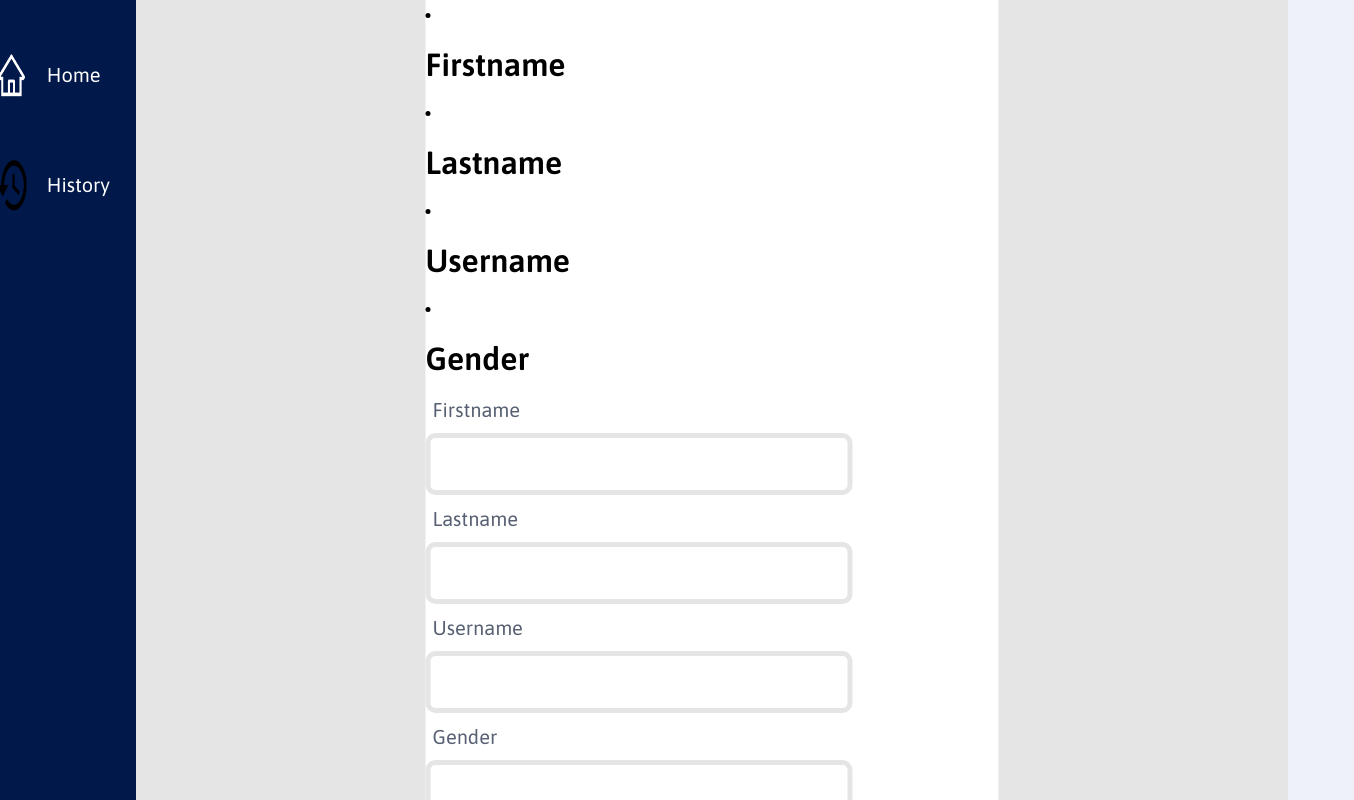
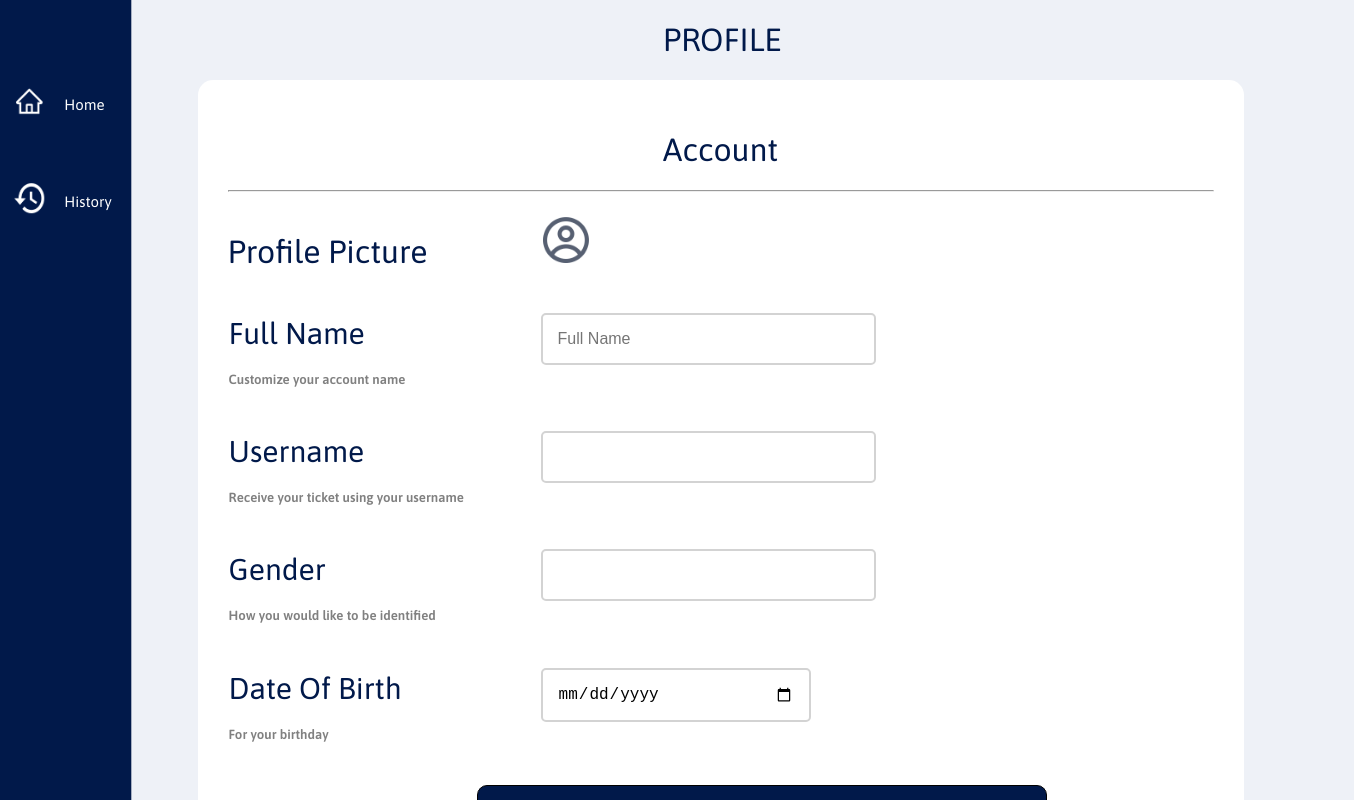
Before and after one commit to Amotul-raheem/park-ui, a React (Create React App) app: page /user-profile in a window 1280 px wide. Shown: the top 800 px of the page, 1354 px wide, since content can reach past the window. Built offline with nearby package versions, Linux system fonts and the light colour scheme.

Commit message:
created user profile

```diff
--- a/src/components/HomePage/HomePage.css
+++ b/src/components/HomePage/HomePage.css
@@ -99,6 +99,11 @@
     color: white;
 }
 
+.header-nav-bar button:hover {
+    background-color: #425A8A;
+    color: #FFFFFF;
+}
+
 .homepage-text-container {
     position: relative;
     width: 100%;
--- a/src/components/UserProfile/UserProfile.css
+++ b/src/components/UserProfile/UserProfile.css
@@ -1,38 +1,44 @@
 .user-profile {
+    position: relative;
+    top: 0;
     height: 100%;
-    position: fixed;
-    top: 0;
-    overflow-x: hidden;
 }
 
-.user-profile logo-container {
-    width: 10%;
-    left: 0;
-    background-color: #000000;
+.profile-header-name {
+    position: relative;
+    color: #01194A;
+    font-weight: lighter;
+    text-align: center;
+    right: -6.5%;
 }
 
 .user-profile-container {
-    margin-left: 10%;
-    background-color: #E5E5E5;
-    width: 90%;
+    background: white;
+    margin-left: 15%;
+    width: 78%;
+    padding: 30px;
+    justify-content: center;
+    border-radius: 15px;
 }
 
-.user-profile-form {
-    position: absolute;
-    top: 50%;
-    left: 50%;
-justify-content: center;
-    border-radius: 15px;
-    background-color: #FFFFFF;
-    transform: translate(-50%, -50%);
+.profile-header {
+    text-align: center;
+    color: #01194A;
+    font-weight: lighter;
 }
 
-.user-profile-header {
-    text-align: center;
-    padding-bottom: 10px;
+.user-profile-button-container {
+    padding-bottom: 30px;
+    padding-top: 20px;
+    margin-left: 25%;
+}
+
+.profile-image {
+    width: 50px;
+    margin-left: 108px;
+}
+
+.profile-picture-name {
+    font-weight: normal;
     color: #01194A;
-    font-weight: normal;
-    font-size: 40px;
-    line-height: 46px;
-    font-style: normal;
 }
--- a/src/components/UserProfile/UserProfile.js
+++ b/src/components/UserProfile/UserProfile.js
@@ -1,94 +1,53 @@
-import React, {useState} from "react";
+import React from "react";
 import "./UserProfile.css"
 import ProfileInput from "../common/ProfileInput/ProfileInput";
 import FormButton from "../common/FormButton/FormButton";
+import profile from "../../../src/images/profile.png"
 import SideBar from "../common/SideBar/SideBar";
-import {INPUT_REGEX, INPUTS} from "../constants/InputValidation";
+
 
 function UserProfile() {
-    const [canSubmitInput, setCanSubmitInput] = useState(true)
-    const [values, setValues] = useState({
-        Firstname: "",
-        Lastname: "",
-        Username: "",
-        Gender: "",
-        DateOfBirth: ""
-
-    })
-    const inputs = [
-        INPUTS.FIRSTNAME,
-        INPUTS.LASTNAME,
-        INPUTS.USERNAME,
-        INPUTS.GENDER,
-        INPUTS.DATE_OF_BIRTH
-    ]
-
-
-    function handleChange(e) {
-        setCanSubmitInput(true)
-        e.preventDefault()
-        setValues({
-            ...values,
-            [e.target.name]: e.target.value
-        })
-    }
-
-    function handleUserProfile(e) {
-        e.preventDefault()
-        let validationPassed = validateUserProfileInputs(values)
-        if (validationPassed) {
-            setCanSubmitInput(true)
-            console.log(values)
-        } else {
-            setCanSubmitInput(false)
-
-        }
-    }
-
-    const validateUserProfileInputs = (values) => {
-        const firstnamePassValidation = INPUT_REGEX.EMAIL_REGEX.regex.test(values.firstname)
-        const lastnamePassValidation = INPUT_REGEX.EMAIL_REGEX.regex.test(values.lastname)
-        const usernamePassValidation = INPUT_REGEX.EMAIL_REGEX.regex.test(values.username)
-        const genderPassValidation = INPUT_REGEX.EMAIL_REGEX.regex.test(values.gender)
-        const dateOfBirthPassValidation = INPUT_REGEX.PASSWORD_REGEX.regex.test(values.dateOfBirth)
-
-        return firstnamePassValidation === true && lastnamePassValidation === true && usernamePassValidation === true && genderPassValidation === true && dateOfBirthPassValidation === true;
-    }
-
 
     return (
         <div className="user-profile">
-            <div className="user-profile logo-container">
-                <SideBar/>
-            </div>
-            <div className="user-profile user-profile-container">
-                <h1 className="user-profile-header"> Profile</h1>
+            <div>
+                <SideBar/></div>
+            <h1 className="profile-header-name">PROFILE</h1>
+            <div className="user-profile-container">
+                <h1 className="profile-header">Account</h1>
+                <hr/>
+                <h1 className="profile-picture-name">Profile Picture <img src={profile} alt="profile-image"
+                                                                          className="profile-image"/></h1>
+                <ProfileInput
+                    label="Full Name"
+                    type="text"
+                    description="Customize your account name"
+                    placeholder="Full Name"
+                />
+                <ProfileInput
+                    label="Username"
+                    type="text"
+                    description="Receive your ticket using your username"
 
-                <div className="user-profile-form">
-                    <h1 className="user-profile-header"> Account</h1>
-                    <div className="user-profile-content">
-                        <li><h1> Profile Picture</h1></li>
-                        <li><h1> Firstname</h1></li>
-                        <li><h1> Lastname</h1></li>
-                        <li><h1> Username</h1></li>
-                        <li><h1> Gender</h1></li>
+                />
+                <ProfileInput
+                    label="Gender"
+                    description="How you would like to be identified"
 
-
-                    </div>
-                    {inputs.map((input) => (
-                        <ProfileInput
-                            key={input.id}
-                            {...input}
-                            value={values[input.name]}
-                            handleChange={handleChange}
-                        />
-                    ))}
+                />
+                <ProfileInput
+                    label="Date Of Birth"
+                    type="date"
+                    description="For your birthday"
+                />
+                <div className="user-profile-button-container">
                     <FormButton
                         name={"Save Changes"}
-                        onClick={handleUserProfile}
                     />
                 </div>
             </div>
+
+
         </div>
     )
 }
--- a/src/components/common/FormButton/FormButton.js
+++ b/src/components/common/FormButton/FormButton.js
@@ -1,8 +1,8 @@
 import "./FormButton.css";
 
-function FormButton(props){
+function FormButton(props) {
 
-    return(
+    return (
         <div className="form-button-container">
             <button className="form-button" onClick={props.onClick}>{props.name}</button>
         </div>
--- a/src/components/common/ProfileInput/ProfileInput.css
+++ b/src/components/common/ProfileInput/ProfileInput.css
@@ -1,40 +1,28 @@
 .profile-input {
-    font-size: 20px;
-    color: #576072;
+    padding-top: 20px;
 }
 
-.profile-header-name {
-    text-transform: capitalize;
-    padding: 7px;
+.profile-input input {
+    position: relative;
+    color: black;
+    border: 2px solid lightgray;
+    width: 100%;
+    padding: 15px;
+    font-size: 1rem;
+    background-color: #FFFFFF;
+    border-radius: 5px;
+    margin-left: 60px;
 }
 
-.profile-input-field-container {
-    padding-top: 12px;
-    padding-bottom: 12px;
+.profile-input-label {
+    width: 250px;
 }
 
-.profile-input-field {
-    border-radius: 10px;
-    width: 400px;
-    height: 50px;
-    padding-left: 15px;
-    outline: none;
-    border: 5px solid #E5E5E5;
-    background-color: #FFFFFF;
-    font-size: 22px;
-    font-style: normal;
-    font-family: Asap;
-    color: #576072;
+.profile-name {
+    font-size: 30px;
+    color: #01194A;
 }
-.error-text{
-    font-size: 12px;
-    padding: 3px;
-    color: #800000;
-    display: none;
+
+.profile-description {
+    color: gray;
 }
-input:invalid[focused = "true"]{
-    border: 1px solid #800000;
-}
-input:invalid[focused = "true"] ~ span{
-    display: block;
-}
--- a/src/components/common/ProfileInput/ProfileInput.js
+++ b/src/components/common/ProfileInput/ProfileInput.js
@@ -1,32 +1,28 @@
 import "./ProfileInput.css";
-import {useState} from "react";
+
 
 function ProfileInput(props) {
-    const [focused, setFocused] = useState(false)
-    const {name, label, handleChange, type, errorMessage, ...inputProps} = props
-
-    function handleFocus(e) {
-        setFocused(true)
-
-    }
+    const {label, description, name, type, placeholder} = props
 
     return (
         <div className="profile-input">
-            <label className="profile-header-name"> {label} </label>
+            <tr>
+                <td>
+                    <div className="profile-input-label"><label className="profile-name">{label}</label>
+                        <h5 className="profile-description">{description}</h5></div>
+                </td>
+                <td>
                     <div className="profile-input-field-container">
-                <input {...inputProps}
+                        <input
                             className="profile-input-field"
                             name={name}
                             type={type}
-                       onChange={handleChange}
-                       onBlur={handleFocus}
-                       onFocus={() =>
-                           name === "confirmPassword" && setFocused(true)
-                       }
-                       focused={focused.toString()}
+                            placeholder={placeholder}
                         />
-                <span className="error-text"> {errorMessage}</span>
                     </div>
+                </td>
+            </tr>
+
         </div>
     )
 }
--- a/src/components/common/SideBar/SideBar.css
+++ b/src/components/common/SideBar/SideBar.css
@@ -1,18 +1,28 @@
 .sidebar {
+    position: absolute;
+    top: 50%;
+    height: 100%;
+    transform: translate(-50%, -50%);
+    background: #01194A;
+    padding-top: 50px;
 
-    position: absolute;
-    top: 20%;
-    left: 10%;
-    transform: translate(-50%, -50%);
 }
-.sidebar img{
+
+.sidebar-content {
+    margin-top: 40px;
+    padding-left: 100px;
+}
+
+.sidebar img {
     width: 30px;
+    height: 30px;
 }
 
 .sidebar h1 {
-    font-size: 20px;
+    font-size: 15px;
     font-weight: normal;
     padding-left: 20px;
+    padding-right: 20px;
     color: #FFFFFF;
     text-decoration: none;
 }
@@ -20,6 +30,6 @@
 .sidebar .logo-link {
     padding-left: 30px;
     display: flex;
-padding-bottom: 60px;
+    padding-bottom: 60px;
     text-decoration: none;
 }
--- a/src/components/common/SideBar/SideBar.js
+++ b/src/components/common/SideBar/SideBar.js
@@ -8,6 +8,7 @@ import React from "react";
 function SideBar() {
     return (
         <div className="sidebar">
+            <div className="sidebar-content">
                 <Link className="logo-link" to={"/"}>
                     <img src={home} alt="home-image" className="home-image"/>
                     <h1>Home</h1>
@@ -17,6 +18,8 @@ function SideBar() {
                     <h1>History</h1>
                 </Link>
             </div>
+
+        </div>
     )
 }
 
--- a/src/components/constants/InputValidation.js
+++ b/src/components/constants/InputValidation.js
@@ -13,20 +13,6 @@ export const INPUT_REGEX =
         USERNAME_REGEX: {
             regex: /.{3,}/,
             regexString: ".{3,}"
-        },
-        FIRSTNAME_REGEX: {
-            regex: /.{3,}/,
-            regexString: ".{3,}"
-        },
-        LASTNAME_REGEX: {
-            regex: /.{3,}/,
-            regexString: ".{3,}"
-        },
-        GENDER_REGEX: {
-            regex: /"([M|m]ale|[F|f]emale)$"/
-        },
-        DATE_OF_BIRTH_REGEX: {
-            regex: / ([0-2][0-9]|(3)[0-1])(\/)(((0)[0-9])|((1)[0-2]))(\/)\d{4}/
         }
 
     };
@@ -72,42 +58,5 @@ export const INPUTS = {
             label: "confirm password",
             errorMessage: "Passwords don't match!",
             required: true
-        },
-    FIRSTNAME:
-        {
-            id: 5,
-            name: "firstname",
-            type: "text",
-            label: "firstname",
-            errorMessage: "Username should be at least 3 characters long",
-            required: true
-        },
-    LASTNAME:
-        {
-            id: 6,
-            name: "lastname",
-            type: "text",
-            label: "lastname",
-            errorMessage: "Lastname should be at least 3 characters long",
-            required: true
-        },
-    GENDER:
-        {
-            id: 7,
-            name: "gender",
-            type: "text",
-            label: "gender",
-            errorMessage: "You have to select either male or female",
-            required: true
-        },
-    DATE_OF_BIRTH:
-        {
-            id: 8,
-            name: "dateOfBirth",
-            type: "date",
-            label: "date of birth",
-            errorMessage: "You have to select a date",
-            required: true
         }
-
 };
```
Also changed, not shown: src/images/history.png, src/images/profile.png (added). Lines whose indentation alone changed are shown as unchanged.
